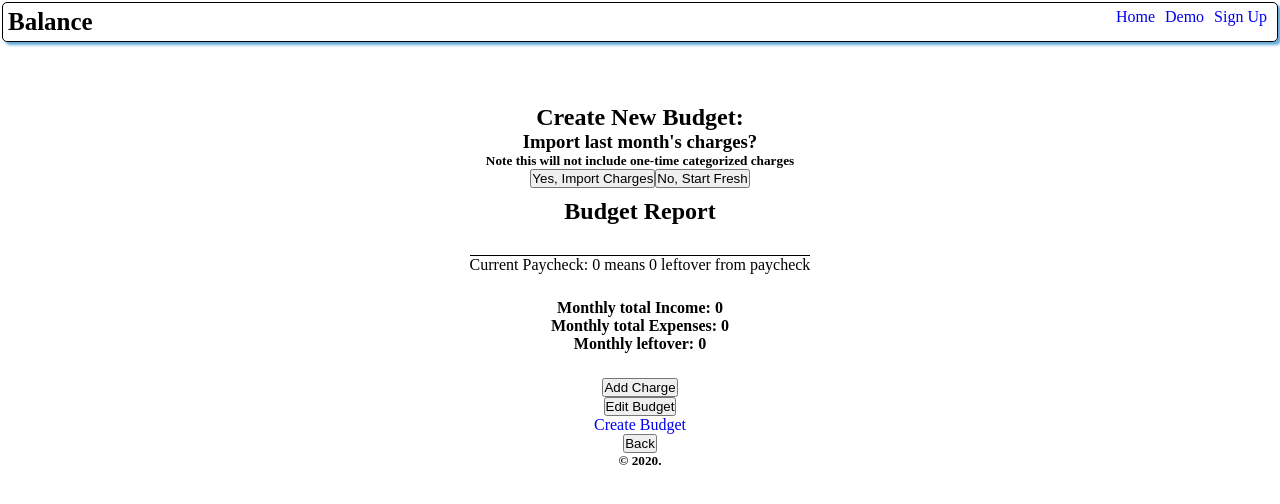
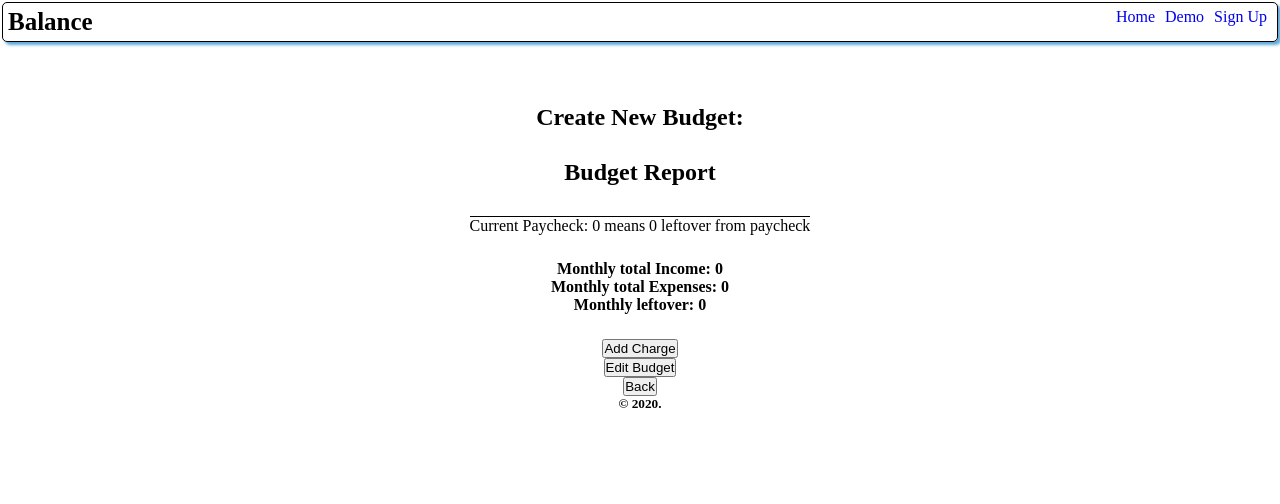
Before and after one commit to Cosmic-Noir/balance-app, a React (Create React App) app: page /createBudget in a window 1280 px wide. Both pictures are taken after a click on the button "Yes, Import Charges". Shown: the top 504 px of the page. Built offline with nearby package versions, Linux system fonts and the light colour scheme.

Commit message:
Hide create section when option selected, remove 'create budget' link when new budget being created

```diff
--- a/src/components/budget/budget.js
+++ b/src/components/budget/budget.js
@@ -258,32 +258,8 @@ class Budget extends Component {
     this.setState({ editingTable: true });
   };
 
-  // Responsible for updating the month_name value if this.props.new === true
-  updateNewMonth = () => {
-    const months = {};
-    let monthList = this.context.charges.map(charge => {
-      const { month_name } = charge;
-
-      if (months[month_name] === true) {
-        return null;
-      } else {
-        months[month_name] = true;
-      }
-    });
-
-    let names = Object.keys(months);
-
-    for (let i = 0; i < names.length; i++) {
-      let last = names[i];
-      let year = names[i + 1].substring(4, 8);
-    }
-    console.log(`New table month required, setting...`);
-    console.log(names);
-  };
-
   componentDidMount() {
     if (this.props.new === true) {
-      this.updateNewMonth();
     } else {
       let month_name = document.getElementById("month_name").value;
       this.setMonth(month_name);
@@ -340,7 +316,11 @@ class Budget extends Component {
         ) : (
           <button onClick={this.handleEditBudgetClick}>Edit Budget</button>
         )}
-        <Link to="createBudget">Create Budget</Link>
+        {this.props.new === true ? (
+          ""
+        ) : (
+          <Link to="createBudget">Create Budget</Link>
+        )}
 
         <button onClick={this.handleBack} type="button">
           Back
--- a/src/components/createBudget/createBudget.js
+++ b/src/components/createBudget/createBudget.js
@@ -21,21 +21,29 @@ class CreateBudget extends Component {
 
   handleClickYes = () => {
     this.setState({ imported: true, new: true });
+    this.hideCreate();
   };
 
   handleClickNo = () => {
     this.setState({ new: true });
+    this.hideCreate();
+  };
+
+  hideCreate = () => {
+    let option = document.getElementById("createNew");
+    option.classList.add("hidden");
   };
 
   render() {
     return (
       <div className="createBudget">
         <h2>Create New Budget:</h2>
-        {/* Budget Form here */}
-        <h3>Import last month's charges?</h3>
-        <h5>Note this will not include one-time categorized charges</h5>
-        <button onClick={this.handleClickYes}>Yes, Import Charges</button>
-        <button>No, Start Fresh</button>
+        <div id="createNew">
+          <h3>Import last month's charges?</h3>
+          <h5>Note this will not include one-time categorized charges</h5>
+          <button onClick={this.handleClickYes}>Yes, Import Charges</button>
+          <button onClick={this.handleClickNo}>No, Start Fresh</button>
+        </div>
         <br />
         {this.state.new === true ? (
           <Budget
--- a/src/data.js
+++ b/src/data.js
@@ -15,7 +15,16 @@ const Data = {
   ],
 
   charges: [
-    // dudest charges
+    {
+      charge_id: 1,
+      charge_name: "Rent",
+      category: "Housing",
+      due_date: "2020-02-01",
+      amount: 600,
+      month_name: "Feb 2020",
+      user_id: 1,
+      occurance: "Monthly"
+    },
     {
       charge_id: 7,
       charge_name: "Paycheck",
@@ -25,17 +34,6 @@ const Data = {
       month_name: "Jan 2020",
       user_id: 1,
       occurance: "Biweekly"
-    },
-
-    {
-      charge_id: 1,
-      charge_name: "Rent",
-      category: "Housing",
-      due_date: "2020-02-01",
-      amount: 600,
-      month_name: "Feb 2020",
-      user_id: 1,
-      occurance: "Monthly"
     },
 
     {
```
